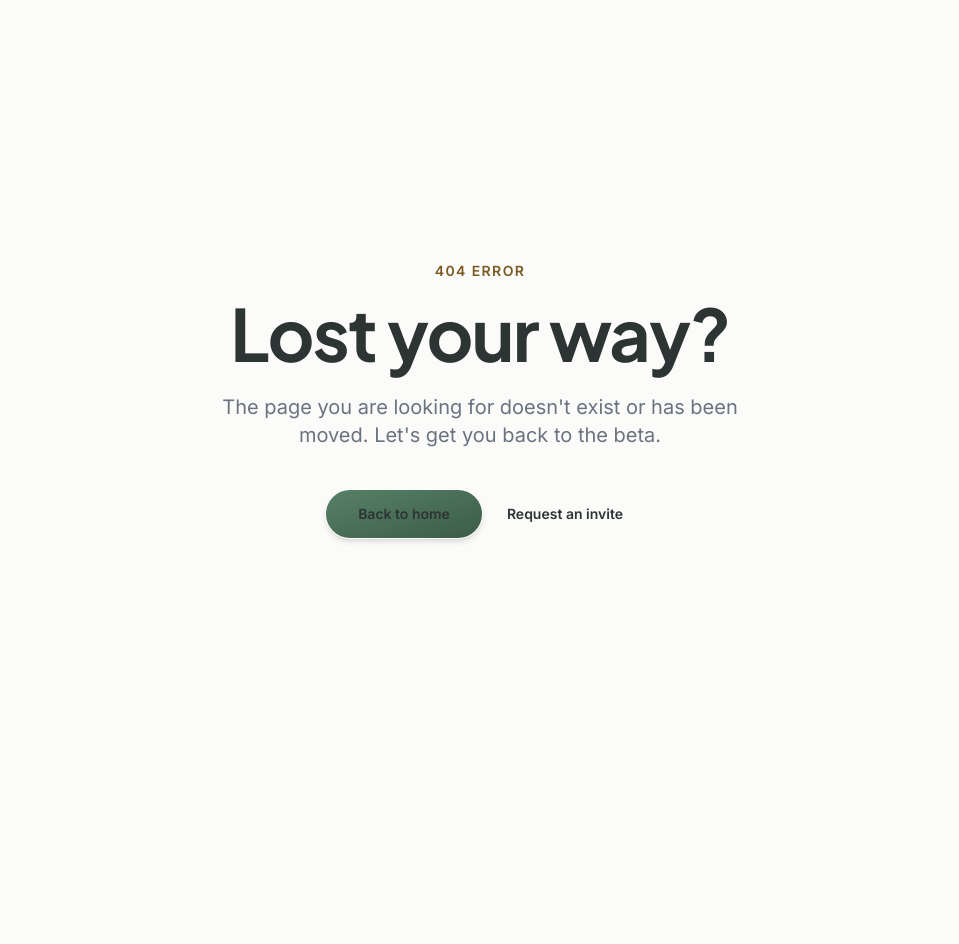
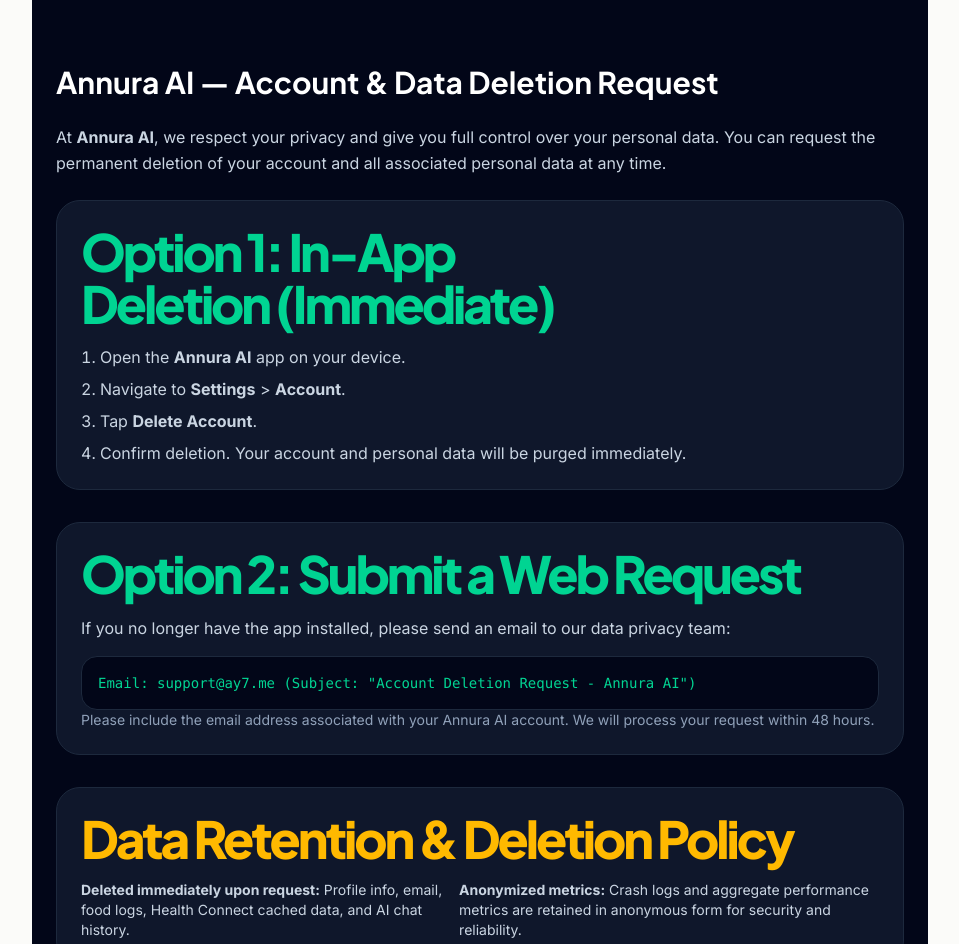
Before and after one commit to ayush-yadavv/eat_right_website, a Next.js app: page /delete-account in a window 1280 px wide. Before the commit this address had no page. Shown: the top 944 px of the page, without its empty margins (160-1119 px from the left). Before the commit the page ends 800 px from the top, so only its background shows below. Built offline with nearby package versions, Linux system fonts and the light colour scheme.

Commit message:
feat: add account and data deletion page with instructions and policy details

```diff
--- /dev/null
+++ b/src/app/delete-account/page.tsx
@@ -0,0 +1,51 @@
+import React from 'react';
+import Metadata from 'next';
+
+export const metadata = {
+  title: 'Request Account & Data Deletion | Annura AI',
+  description: 'Instructions and form to request account and data deletion for Annura AI.',
+};
+
+export default function DeleteAccountPage() {
+  return (
+    <main className="min-h-screen bg-slate-950 text-slate-100 py-16 px-6 max-w-4xl mx-auto">
+      <h1 className="text-3xl font-bold mb-6 text-white">Annura AI — Account & Data Deletion Request</h1>
+
+      <p className="text-slate-300 mb-6 leading-relaxed">
+        At <strong>Annura AI</strong>, we respect your privacy and give you full control over your personal data.
+        You can request the permanent deletion of your account and all associated personal data at any time.
+      </p>
+
+      <section className="mb-8 p-6 bg-slate-900 border border-slate-800 rounded-xl">
+        <h2 className="text-xl font-semibold mb-4 text-emerald-400">Option 1: In-App Deletion (Immediate)</h2>
+        <ol className="list-decimal list-inside space-y-2 text-slate-300">
+          <li>Open the <strong>Annura AI</strong> app on your device.</li>
+          <li>Navigate to <strong>Settings</strong> &gt; <strong>Account</strong>.</li>
+          <li>Tap <strong>Delete Account</strong>.</li>
+          <li>Confirm deletion. Your account and personal data will be purged immediately.</li>
+        </ol>
+      </section>
+
+      <section className="mb-8 p-6 bg-slate-900 border border-slate-800 rounded-xl">
+        <h2 className="text-xl font-semibold mb-4 text-emerald-400">Option 2: Submit a Web Request</h2>
+        <p className="text-slate-300 mb-4">
+          If you no longer have the app installed, please send an email to our data privacy team:
+        </p>
+        <div className="p-4 bg-slate-950 rounded-lg border border-slate-800 text-emerald-400 font-mono text-sm">
+          Email: support@ay7.me (Subject: "Account Deletion Request - Annura AI")
+        </div>
+        <p className="text-slate-400 text-sm mt-4">
+          Please include the email address associated with your Annura AI account. We will process your request within 48 hours.
+        </p>
+      </section>
+
+      <section className="p-6 bg-slate-900 border border-slate-800 rounded-xl">
+        <h2 className="text-xl font-semibold mb-4 text-amber-400">Data Retention & Deletion Policy</h2>
+        <ul className="list-disc list-inside space-y-2 text-slate-300 text-sm">
+          <td><strong>Deleted immediately upon request:</strong> Profile info, email, food logs, Health Connect cached data, and AI chat history.</td>
+          <td><strong>Anonymized metrics:</strong> Crash logs and aggregate performance metrics are retained in anonymous form for security and reliability.</td>
+        </ul>
+      </section>
+    </main>
+  );
+}
```
